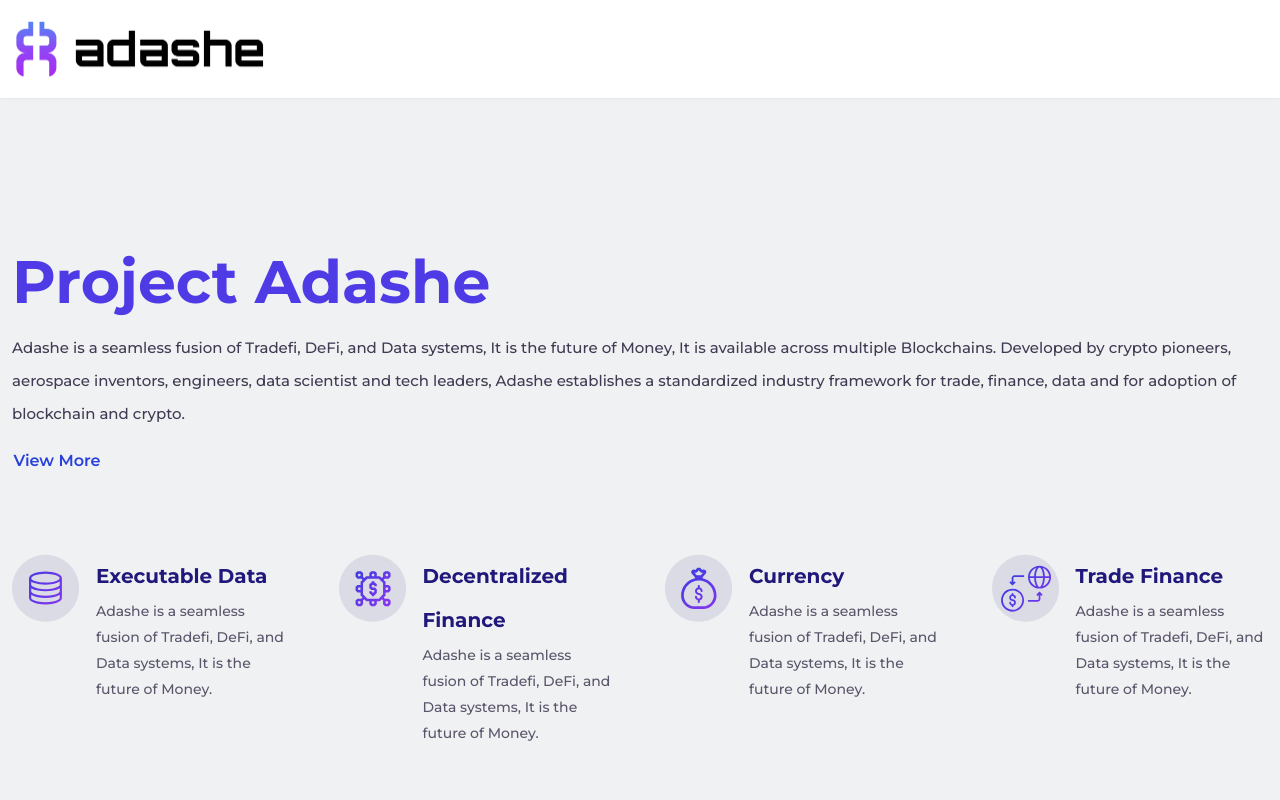
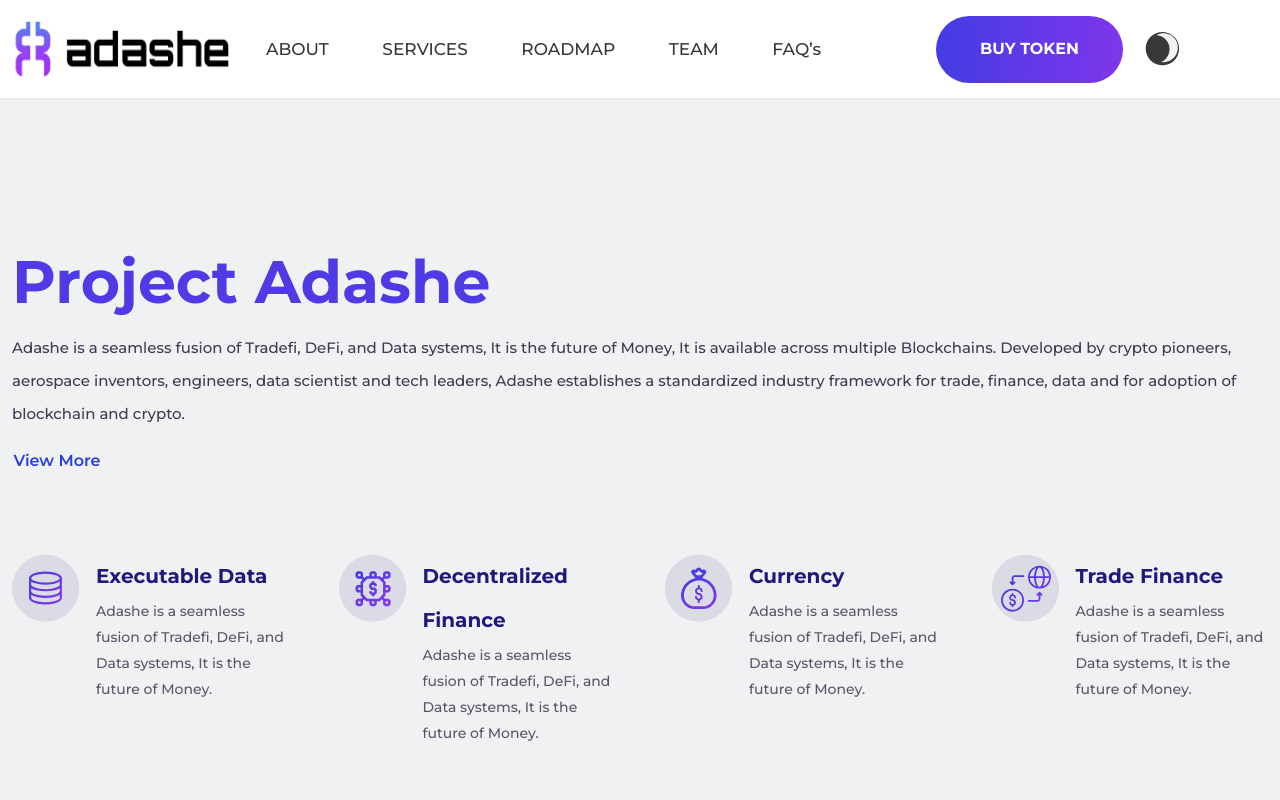
Before and after one commit to YakshitJhajhria/adashe, a React (Create React App) app: page / in a window 1280 px wide. Shown: the top 800 px of the page. Built offline with nearby package versions, Linux system fonts and the light colour scheme.

Commit message:
completed the navbar

```diff
--- a/package.json
+++ b/package.json
@@ -4,6 +4,7 @@
   "private": true,
   "dependencies": {
     "@headlessui/react": "^1.7.17",
+    "@react-icons/all-files": "^4.1.0",
     "@testing-library/jest-dom": "^5.17.0",
     "@testing-library/react": "^13.4.0",
     "@testing-library/user-event": "^13.5.0",
--- a/src/App.css
+++ /dev/null
@@ -1,38 +0,0 @@
-.App {
-  text-align: center;
-}
-
-.App-logo {
-  height: 40vmin;
-  pointer-events: none;
-}
-
-@media (prefers-reduced-motion: no-preference) {
-  .App-logo {
-    animation: App-logo-spin infinite 20s linear;
-  }
-}
-
-.App-header {
-  background-color: #282c34;
-  min-height: 100vh;
-  display: flex;
-  flex-direction: column;
-  align-items: center;
-  justify-content: center;
-  font-size: calc(10px + 2vmin);
-  color: white;
-}
-
-.App-link {
-  color: #61dafb;
-}
-
-@keyframes App-logo-spin {
-  from {
-    transform: rotate(0deg);
-  }
-  to {
-    transform: rotate(360deg);
-  }
-}
--- a/src/App.js
+++ b/src/App.js
@@ -1,5 +1,3 @@
-import "./App.css";
-import Buytoken from "./components/Buytoken";
 import Faq from "./components/Faq";
 import Projectadashe from "./components/Projectadashe";
 import Smartcontract from "./components/Smartcontract";
@@ -12,7 +10,6 @@
       <Projectadashe />
       <Smartcontract />
       <Faq />
-      <Buytoken />
     </div>
   );
 }
--- a/src/components/Faq.jsx
+++ b/src/components/Faq.jsx
@@ -4,7 +4,7 @@
 
 export default function Faq() {
   return (
-    <>
+    <div id="faq">
       <div className="max-w-[1920px] w-full p-4 mx-auto flex flex-col gap-[70px]">
         <p className="text-[#4F3BE5] text-[40px] leading-[48px] sm:text-[60px] font-bold family sm:leading-[68px] flex justify-center">
           FAQ’s
@@ -100,6 +100,6 @@
           </div>
         </div>
       </div>
-    </>
+    </div>
   );
 }
--- a/src/components/common/Helper.jsx
+++ b/src/components/common/Helper.jsx
@@ -91,3 +91,25 @@
     Icon: <FaqArrowIcon />,
   },
 ];
+export const navLinks = [
+  {
+    link: "",
+    name: "ABOUT",
+  },
+  {
+    link: "",
+    name: "SERVICES",
+  },
+  {
+    link: "",
+    name: "ROADMAP",
+  },
+  {
+    link: "",
+    name: "TEAM",
+  },
+  {
+    link: "#faq",
+    name: "FAQ’s",
+  },
+];
--- a/src/components/common/Icon.jsx
+++ b/src/components/common/Icon.jsx
@@ -502,3 +502,60 @@
     </>
   );
 };
+export const MenuIcon = () => {
+  return (
+    <>
+      <svg
+        xmlns="http://www.w3.org/2000/svg"
+        width="25"
+        height="25"
+        fill="currentColor"
+        class="bi bi-list"
+        viewBox="0 0 16 16"
+      >
+        <path
+          fill-rule="evenodd"
+          d="M2.5 12a.5.5 0 0 1 .5-.5h10a.5.5 0 0 1 0 1H3a.5.5 0 0 1-.5-.5m0-4a.5.5 0 0 1 .5-.5h10a.5.5 0 0 1 0 1H3a.5.5 0 0 1-.5-.5m0-4a.5.5 0 0 1 .5-.5h10a.5.5 0 0 1 0 1H3a.5.5 0 0 1-.5-.5"
+        />
+      </svg>
+    </>
+  );
+};
+export const LightmodeIcon = () => {
+  return (
+    <>
+      <svg
+        xmlns="http://www.w3.org/2000/svg"
+        width="39"
+        height="39"
+        viewBox="0 0 40 39"
+        fill="none"
+      >
+        <circle cx="17.5879" cy="19.8431" r="17.1519" fill="#393939" />
+        <path
+          d="M16.546 4.89756C19.1357 5.96106 21.3474 7.776 22.8959 10.1083C27.2326 16.6274 25.406 25.4659 18.8156 29.8501C16.6635 31.2875 14.1633 32.1171 11.5789 32.2514C16.2739 34.9008 22.286 34.8638 27.1215 31.647C33.9516 27.1034 35.8448 17.9434 31.3502 11.1871C28.0283 6.19349 22.1463 3.91478 16.546 4.89756Z"
+          fill="#F1F3F4"
+        />
+      </svg>
+    </>
+  );
+};
+export const DarkmodeIcon = () => {
+  return (
+    <>
+      <svg
+        width="36"
+        height="39"
+        viewBox="0 0 40 39"
+        fill="none"
+        xmlns="http://www.w3.org/2000/svg"
+      >
+        <circle cx="17.5874" cy="19.8431" r="17.1519" fill="white" />
+        <path
+          d="M16.546 4.89756C19.1357 5.96106 21.3474 7.776 22.8959 10.1083C27.2326 16.6274 25.406 25.4659 18.8156 29.8501C16.6635 31.2875 14.1633 32.1171 11.5789 32.2514C16.2739 34.9008 22.286 34.8638 27.1215 31.647C33.9516 27.1034 35.8448 17.9434 31.3502 11.1871C28.0283 6.19349 22.1463 3.91478 16.546 4.89756Z"
+          fill="#393939"
+        />
+      </svg>
+    </>
+  );
+};
--- a/src/components/common/Navbar.jsx
+++ b/src/components/common/Navbar.jsx
@@ -1,14 +1,51 @@
 import React from "react";
 import logo from "../../assests/img/logo.png";
+import { navLinks } from "./Helper";
+import { MenuIcon } from "./Icon";
+import Togglebtn from "./Togglebtn";
 
 const Navbar = () => {
   return (
-    <div className="bg-white sticky top-0 px-3 py-[13px] h-[98px] shadow-sm">
+    <div className="bg-white sticky top-0 px-3 py-[13px] h-[70px] sm:h-[98px] shadow-sm">
       <div className="max-w-[1280px] 2xl:max-w-[1602px] w-full mx-auto flex justify-between gap-5">
         <div>
           <a href="">
-            <img src={logo} alt="logo" className="w-[260px] h-[72px]" />
+            <img
+              src={logo}
+              alt="logo"
+              className="w-[160px] h-[52px] sm:w-[260px] sm:h-[72px]"
+            />
           </a>
+        </div>
+        <div className="hidden md:flex gap-5 justify-between items-center lg:max-w-[867px] lg:w-full">
+          <div className="hidden lg:flex justify-between max-w-[575px] w-full">
+            {navLinks.map((items, index) => (
+              <div key={index} className="px-[10px] py-[24px]">
+                <a
+                  href={items.link}
+                  className="text-[#373737] text-[17px] font-montserrat font-medium leading-[24px] hover:text-[#4F3BE5] duration-300"
+                >
+                  {items.name}
+                </a>
+              </div>
+            ))}
+          </div>
+          <div className="hidden md:flex gap-3 justify-between">
+            <button
+              type="submit"
+              className="bg-[linear-gradient(93deg,#423CE3_-1.15%,#8635ED_110.24%)] rounded-[36px] text-white font-montserrat text-[16px] leading-[24px] font-bold w-[187px] h-[67px] flex justify-center items-center hover:bg-[linear-gradient(93deg,#8635ED_110.24%,#423CE3_-1.15%)] duration-300"
+            >
+              BUY TOKEN
+            </button>
+          </div>
+        </div>
+        <div className="flex justify-between gap-3 items-center w-fit sm:max-w-[125px] sm:w-full">
+          <div>
+            <Togglebtn />
+          </div>
+          <button type="submit" className="block lg:hidden">
+            <MenuIcon />
+          </button>
         </div>
       </div>
     </div>
--- /dev/null
+++ b/src/components/common/Togglebtn.jsx
@@ -0,0 +1,24 @@
+import { useState } from "react";
+import { Switch } from "@headlessui/react";
+import { DarkmodeIcon, LightmodeIcon } from "./Icon";
+
+export default function Togglebtn() {
+  const [enabled, setEnabled] = useState(false);
+
+  return (
+    <>
+      <Switch
+        checked={enabled}
+        onChange={setEnabled}
+        className="inline-flex shrink-0 cursor-pointer rounded-full border-2 border-transparent transition-colors duration-200 ease-in-out focus:outline-none focus-visible:ring-2  focus-visible:ring-white/75 rotate-[-20deg] items-center"
+      >
+        {enabled ? <DarkmodeIcon /> : <LightmodeIcon />}
+        {/* <span className="sr-only">Use setting</span> */}
+        <span
+          //   aria-hidden="true"
+          className={`${enabled ? "translate-x-0" : "translate-x-0"}`}
+        />
+      </Switch>
+    </>
+  );
+}
```
Also changed, not shown: 1 other file (tests, documents, lock files or other folders).
